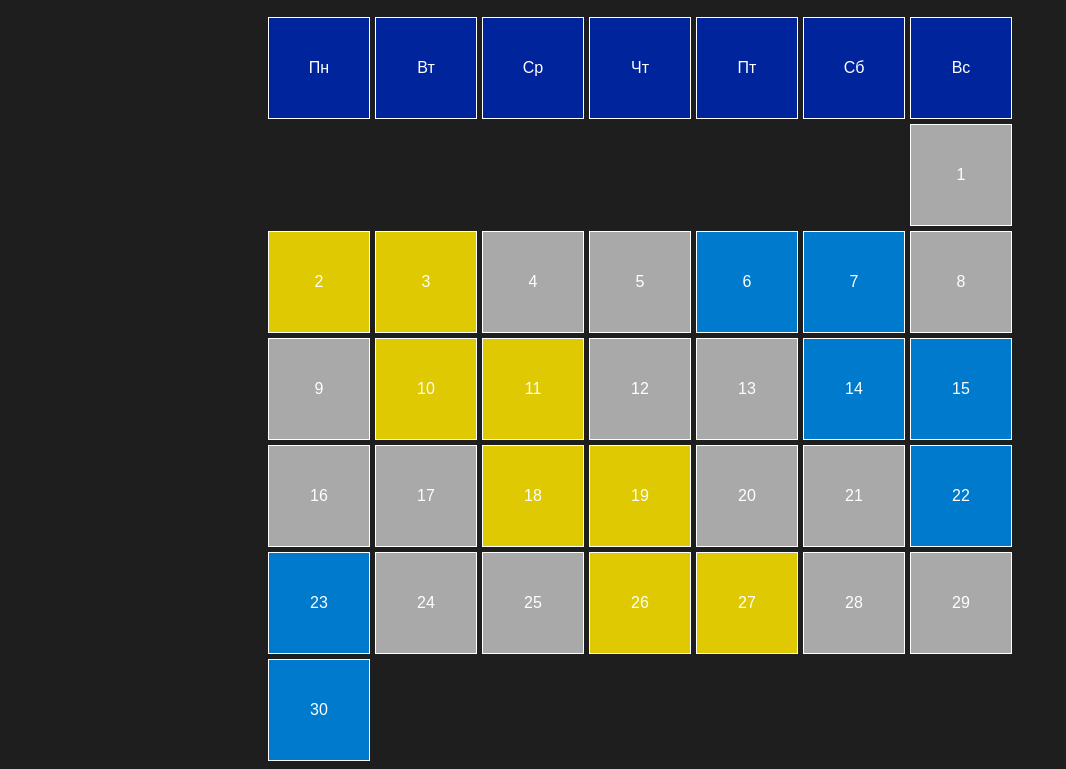
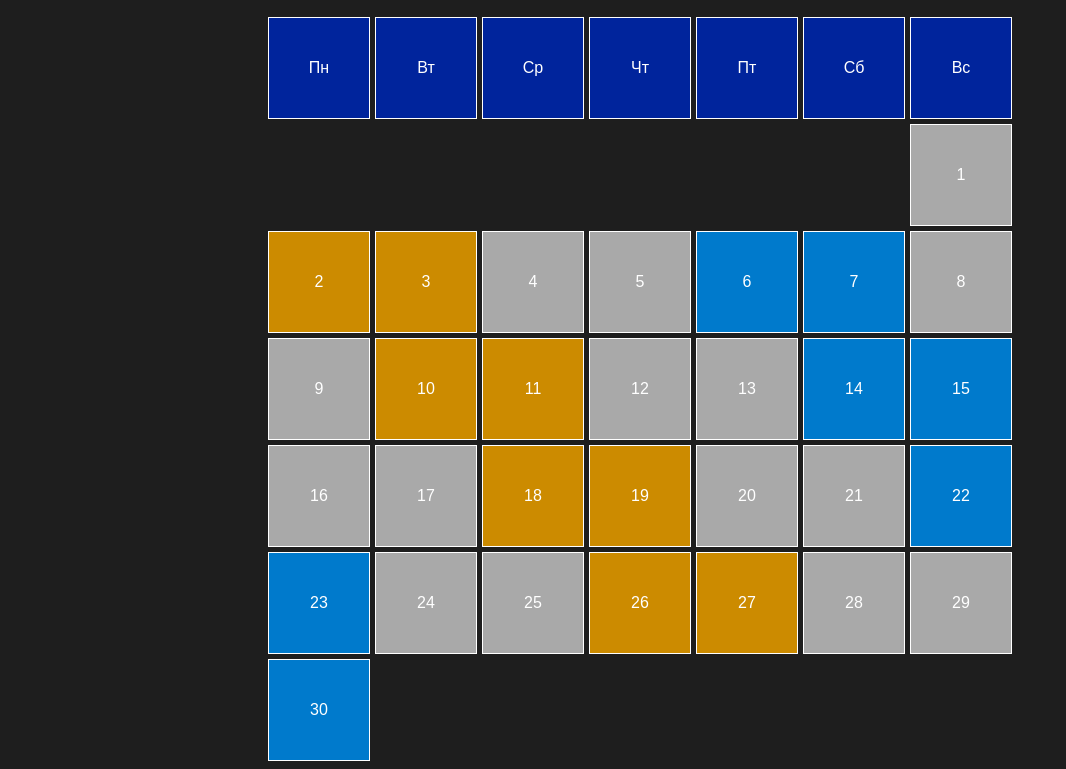
Before and after one commit to StickySputum/StickySputum.github.io, a plain HTML site: page index.html in a window 1280 px wide. Both pictures are taken after a click on the button "Показать расписание". Shown: the part 104-873 px from the top of the page, without its empty margins (0-1066 px from the left). Drawn offline with Linux system fonts and the light colour scheme.

Commit message:
Update index.html

```diff
--- a/index.html
+++ b/index.html
@@ -37,7 +37,7 @@
             background-color: #007ACC;
         }
         .day-shift {
-            background-color: #dfc902;
+            background-color: #CC8B00;
         }
         .day-off {
             background-color: #A9A9A9;
```
